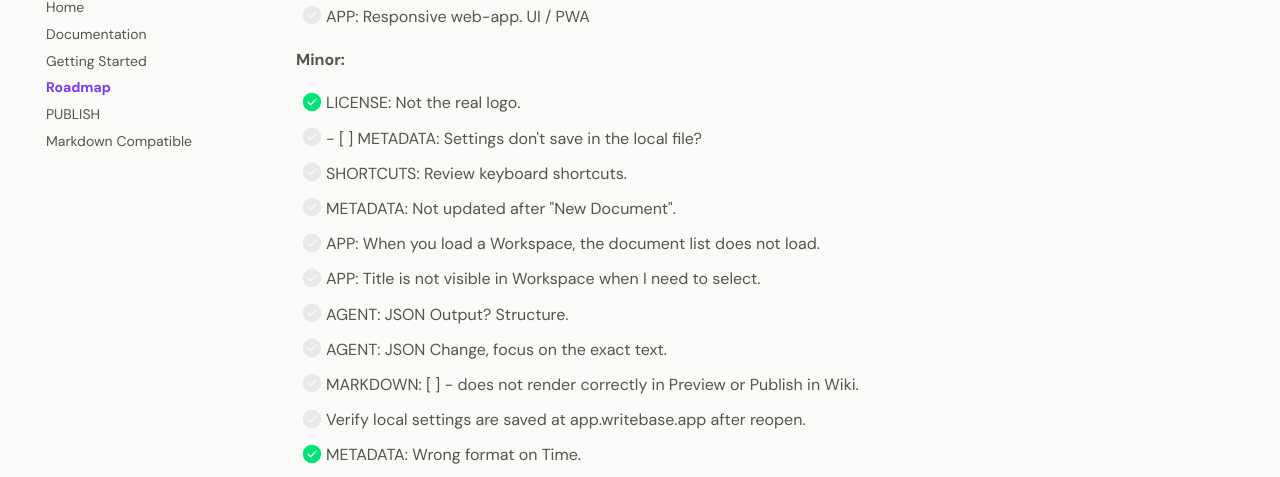
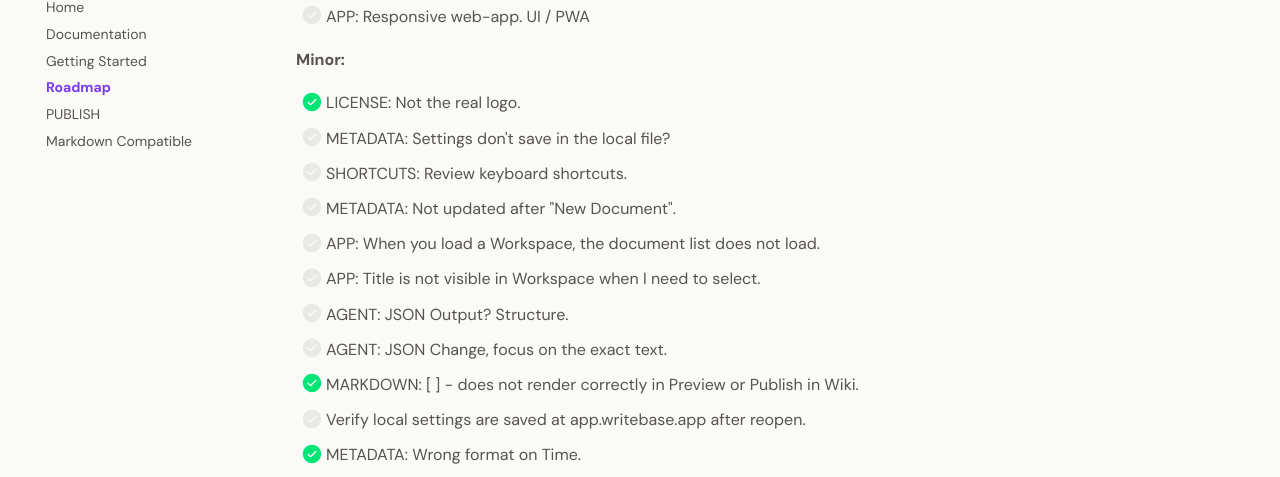
Before and after one commit to larssonhthomas-afk/writebase-docs, an MkDocs documentation site: the page built from docs/009-roadmap.md, in a window 1280 px wide and 900 px high, scrolled down 642 px. Shown: the part 132-609 px from the top of the window. Built offline with MkDocs 1.6.1 and Material for MkDocs 9.7.7, drawn with Linux system fonts in a browser that asks for light colours; some web fonts are replaced.

```diff
--- a/docs/009-roadmap.md
+++ b/docs/009-roadmap.md
@@ -33,14 +33,14 @@ This Backlog has a priority 1-3.
 **Minor:**
 
 - [x] LICENSE: Not the real logo.
-- [ ] - [ ] METADATA: Settings don't save in the local file?
+- [ ] METADATA: Settings don't save in the local file?
 - [ ] SHORTCUTS: Review keyboard shortcuts.
 - [ ] METADATA: Not updated after "New Document".
 - [ ] APP: When you load a Workspace, the document list does not load.
 - [ ] APP: Title is not visible in Workspace when I need to select.
 - [ ] AGENT: JSON Output? Structure.
 - [ ] AGENT: JSON Change, focus on the exact text.
-- [ ] MARKDOWN: [ ] - does not render correctly in Preview or Publish in Wiki.
+- [x] MARKDOWN: [ ] - does not render correctly in Preview or Publish in Wiki.
 - [ ] Verify local settings are saved at app.writebase.app after reopen.
 
 - [x] METADATA: Wrong format on Time.
```
